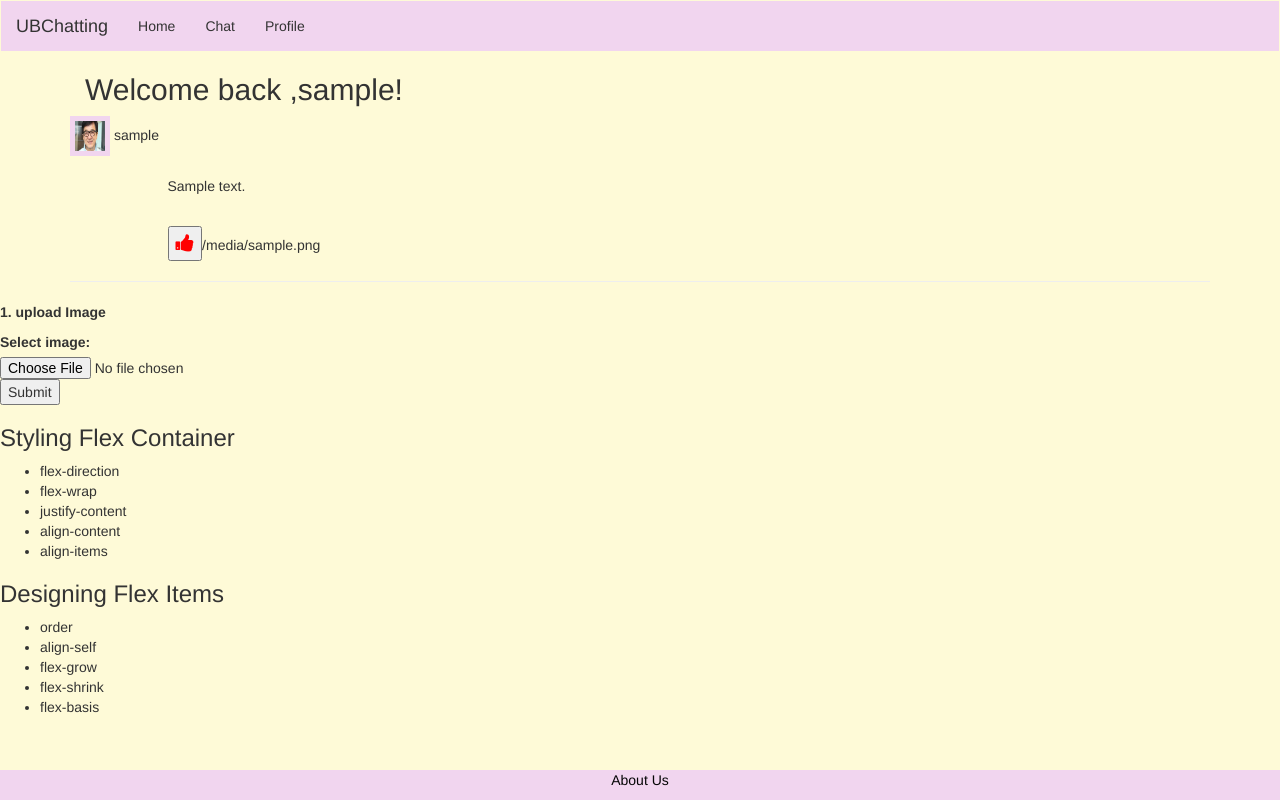
After one commit to zhouzhou38/cse312-Team-Project, a Python web app: template templates/homepage.html in a window 1280 px wide. The commit adds this page. Run offline with Jinja, Linux system fonts and the light colour scheme; the template is opened without the code that fills it: most values are stand-ins (such as "Sample title", 1, 10 or a date in 2020); some libraries are stand-ins or nearby versions.

Commit message:
Add files via upload

```diff
--- /dev/null
+++ b/templates/homepage.html
@@ -0,0 +1,176 @@
+<!DOCTYPE html>
+<html lang="en">
+<head>
+    <title>UB chatting</title>
+    <meta charset="utf-8">
+    <meta name="viewport" content="width=device-width, initial-scale=1">
+    <link rel="stylesheet" href="https://maxcdn.bootstrapcdn.com/bootstrap/3.4.1/css/bootstrap.min.css">
+    <script src="https://ajax.googleapis.com/ajax/libs/jquery/3.5.1/jquery.min.js"></script>
+    <script src="https://maxcdn.bootstrapcdn.com/bootstrap/3.4.1/js/bootstrap.min.js"></script>
+    <link rel="stylesheet" href="https://cdnjs.cloudflare.com/ajax/libs/font-awesome/4.7.0/css/font-awesome.min.css">
+    <link rel="stylesheet" type="text/css" href="style.css"/>
+    <style>
+        /* Remove the navbar's default margin-bottom and rounded borders */
+        .navbar {
+            margin-bottom: 1px;
+            border-radius: 1px;
+            color: #050505;
+        }
+
+
+        /* Set black background color, white text and some padding */
+        footer {
+            position: fixed;
+            left: 0;
+            bottom: 0;
+            width: 100%;
+            background-color: #321E0F;
+            color: white;
+            text-align: center;
+        }
+
+        /* On small screens, set height to 'auto' for sidenav and grid */
+        @media screen and (max-width: 767px) {
+            .sidenav {
+                height: auto;
+                padding: 15px;
+            }
+            .row.content {height:auto;}
+        }
+        body{
+            background-color: #FEFAD7;
+        }
+        #logo {
+            text-align:center;
+            color: #FEFAD7;
+        }
+        #sign_in {
+
+            text-align:center;
+            color: #FEFAD7;
+        }
+        .jumbotron{
+            background-color: #F1D5EF;
+            color: #FEFAD7;
+
+        }
+        .text-center{
+            color:  #FEFAD7;
+        }
+        .container-fluid{
+            background-color: #F1D5EF;
+            color: #050505;
+        }
+        a {
+            color: #333;
+            text-decoration: none;
+        }
+        .header-image{
+            /*background-image: url("cat.jpg");*/
+            background-position: center;
+            background-repeat: no-repeat;
+            position: relative;
+            background-size: cover;
+        }
+        .my_image {
+            width: 40px;
+            height : 40px;
+            border: 5px solid #F1D5EF;
+        }
+
+
+
+    </style>
+
+</head>
+
+
+
+
+
+<nav class="navbar">
+    <div class="container-fluid">
+        <div class="navbar-header">
+            <a class="navbar-brand" href=" " >UBChatting</a>
+        </div>
+        <ul class="nav navbar-nav">
+            <li class="active" ><a href="#">Home</a></li>
+            <li><a onclick="document.getElementById('id01').style.display='block'" style="width:auto;">Chat</a></li>
+            <li><a href="#"> Profile</a></li>
+            <!--            <li>< a href="#">Page 3</ a></li>-->
+        </ul>
+    </div>
+</nav>
+
+
+
+
+<body>
+
+<div class="container">
+    <div class= “header-image”>
+        <div class="col-lg-12" id="moment_background">
+            <h2 class="text-left">Welcome back ,{{username}}!</h2>
+        </div>
+    </div>
+
+    <hr>
+    <div class="row">
+        <div class="col-sm-12">
+            <img src="/cat.jpg" alt="user_image" class="my_image"/> {{username}}
+        </div>
+
+    </div>
+    <br>
+    <div class="row">
+        <div class ="col-sm-1">
+        </div>
+        <div class="col-sm-8">
+            <p class="text-left">{{content_begin_here}} </p ><br>
+            <button style="font-size:20px;color:red"><i class="fa fa-thumbs-up"></i></button>{{thumbersLst}}
+        </div>
+    </div>
+    <hr>
+
+</div>
+
+<!--    <div class="col-*-*"></div>-->
+<p><strong>1. upload Image</strong></p>
+<form action="/image-upload" id="image-form" method="post" enctype="multipart/form-data">
+    <label for="img">Select image:</label>
+    <input type="file" id="img" name="img" accept="image/*">
+    <input type="submit">
+</form>
+<h3>Styling Flex Container</h3>
+<ul>
+    <li>flex-direction</li>
+    <li>flex-wrap</li>
+    <li>justify-content</li>
+    <li>align-content</li>
+    <li>align-items</li>
+</ul>
+<h3>Designing Flex Items </h3>
+<ul>
+    <li>order</li>
+    <li>align-self</li>
+    <li>flex-grow</li>
+    <li>flex-shrink</li>
+    <li>flex-basis</li>
+</ul>
+
+
+
+
+</body>
+
+
+
+<footer class="container-fluid text-center">
+    <p>About Us</p >
+</footer>
+
+<script>
+
+</script>
+
+</html>
```
Also changed, not shown: server.py (+56 -21 lines), templates/SignUp.html (+20 -16 lines), templates/index.html (+137 -18 lines), test.html (added, +135 -0 lines), toolBox.py (+3 -5 lines), cat.jpg (added).
